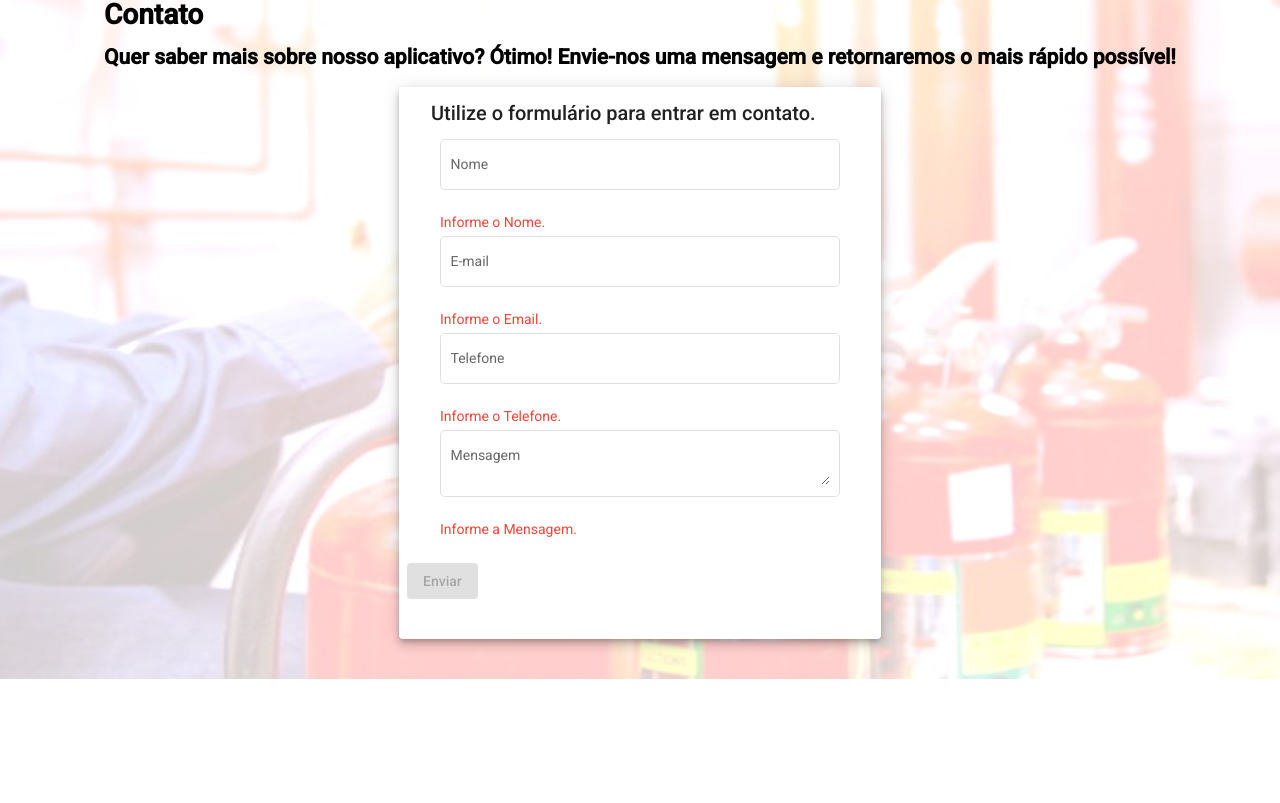
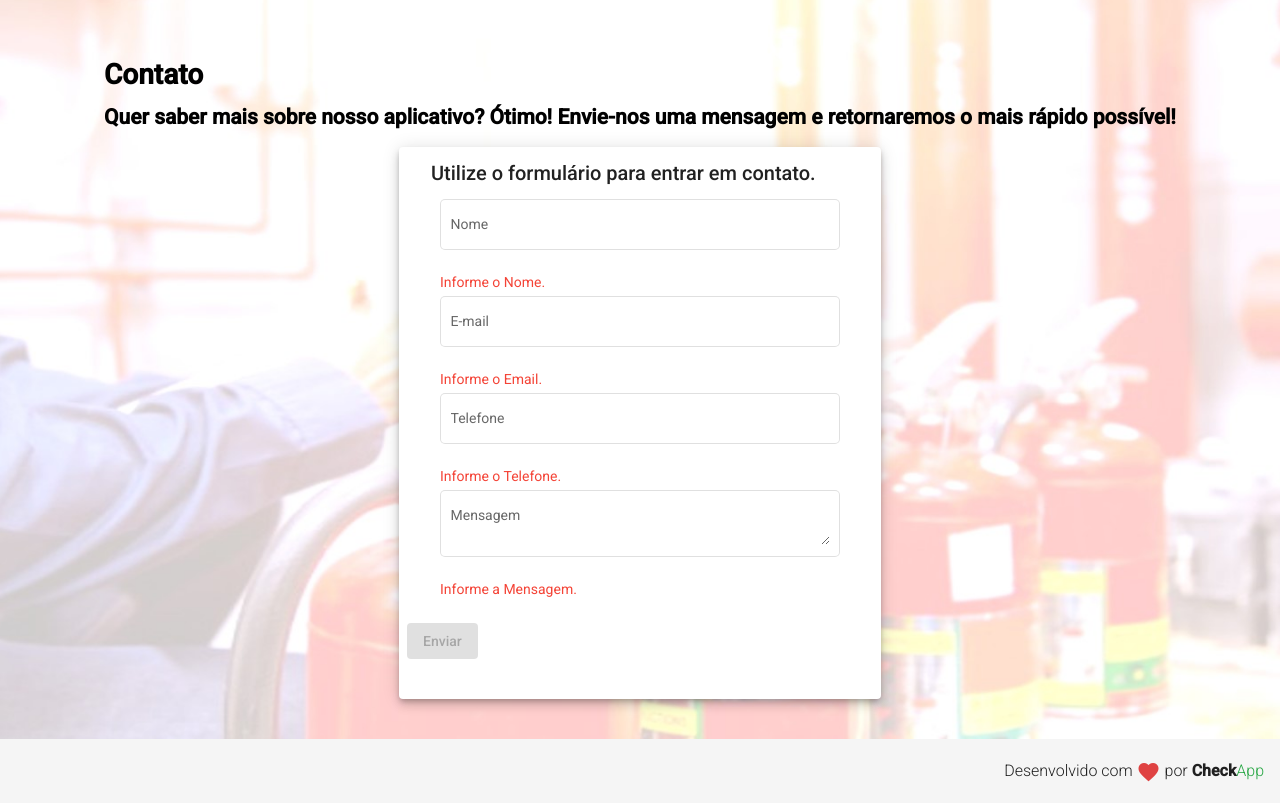
Before and after one commit to iLuskas/CheckApp-Demostracao-site, an Angular app: page / in a window 1280 px wide. Shown: the part 2641-3444 px from the top of the page. Before the commit the page ends 3320 px from the top, so only its background shows below. Built offline with nearby package versions, Linux system fonts and the light colour scheme.

Commit message:
Adicionado footer e ajuste na seção de contato.

```diff
--- a/src/app/app.component.html
+++ b/src/app/app.component.html
@@ -3,3 +3,4 @@
 
   <app-home></app-home>
 </div>
+<app-footer></app-footer>
--- a/src/app/app.module.ts
+++ b/src/app/app.module.ts
@@ -11,12 +11,14 @@
 import { FormsModule, ReactiveFormsModule } from '@angular/forms';
 import { EmailService } from './services/Email.service';
 import { HttpClientModule } from '@angular/common/http';
+import { FooterComponent } from './template/footer/footer.component';
 
 @NgModule({
   declarations: [
     AppComponent,
     NavbarComponent,
-    HomeComponent
+    HomeComponent,
+    FooterComponent
   ],
   imports: [
     BrowserModule,
--- /dev/null
+++ b/src/app/template/footer/footer.component.css
@@ -0,0 +1,10 @@
+.footer{
+    bottom: 0;
+    display: flex;
+    justify-content: flex-end;
+}
+
+.footer span{
+    font-size:  1rem;
+    font-weight: 300;
+}
--- /dev/null
+++ b/src/app/template/footer/footer.component.html
@@ -0,0 +1,9 @@
+<mat-toolbar class="footer">
+    <span>
+        Desenvolvido com
+        <i class="material-icons red v-middle">
+            favorite
+        </i>
+        por <strong>Check<span class="green">App</span></strong>
+    </span>
+</mat-toolbar>
--- /dev/null
+++ b/src/app/template/footer/footer.component.ts
@@ -0,0 +1,15 @@
+import { Component, OnInit } from '@angular/core';
+
+@Component({
+  selector: 'app-footer',
+  templateUrl: './footer.component.html',
+  styleUrls: ['./footer.component.css']
+})
+export class FooterComponent implements OnInit {
+
+  constructor() { }
+
+  ngOnInit(): void {
+  }
+
+}
--- a/src/app/template/home/home.component.css
+++ b/src/app/template/home/home.component.css
@@ -80,7 +80,7 @@
 
 /* SECTION CONTATO*/
 #contato {
-    margin-top: 120px;
+    margin-top: 180px;
 }
 
 .section-contato {
--- a/src/styles.css
+++ b/src/styles.css
@@ -13,6 +13,18 @@
   border: 1px solid red;
 }
 
+.green {
+  color: #28a745;
+}
+
+.red {
+  color: #df4242;
+}
+
+.v-middle {
+  vertical-align: middle;
+}
+
 .spacer-frl {
   flex: 1 1 auto;
 }
```
Also changed, not shown: 1 other file (tests, documents, lock files or other folders).
